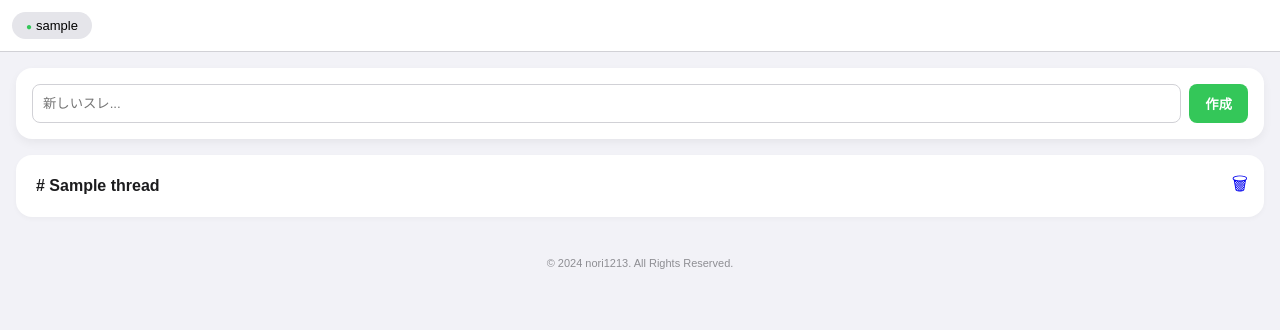
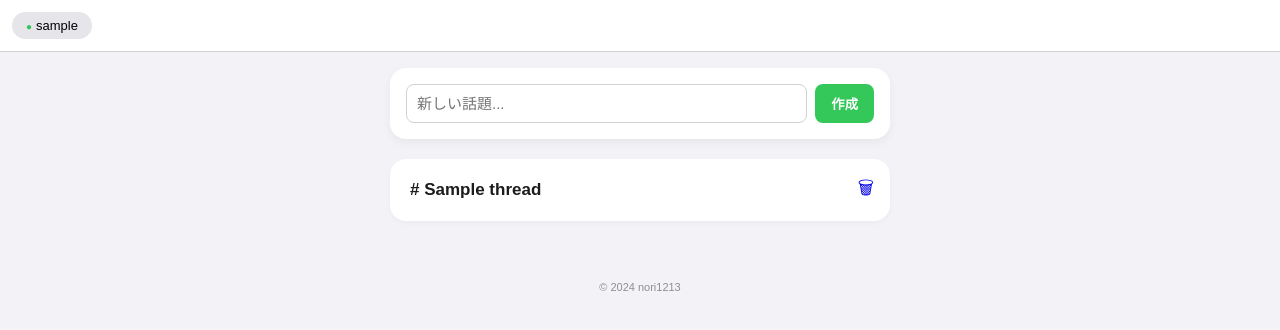
Before and after one commit to nori-pixl/mynote, a Flask app: page /class/1 in a window 1280 px wide. Shown: the part 51-381 px from the top of the page. Run offline with Flask 3, Linux system fonts and the light colour scheme; a user stored in the database is signed in; tables that the repository leaves empty hold one stand-in row (values such as "Sample post").

Commit message:
Update class_view.html

```diff
--- a/templates/class_view.html
+++ b/templates/class_view.html
@@ -9,14 +9,14 @@
         .member-scroll { display: flex; overflow-x: auto; padding: 12px; gap: 8px; background: #fff; border-bottom: 1px solid #d1d1d6; }
         .member-badge { white-space: nowrap; background: #e5e5ea; padding: 6px 14px; border-radius: 20px; font-size: 13px; }
         .member-badge::before { content: "●"; color: #34c759; margin-right: 4px; font-size: 10px; }
-        .create-box { background: white; padding: 16px; border-radius: 16px; margin: 16px; display: flex; gap: 8px; box-shadow: 0 4px 10px rgba(0,0,0,0.05); }
-        .create-box input { flex: 1; padding: 10px; border: 1px solid #d1d1d6; border-radius: 8px; }
+        .content { padding: 16px; max-width: 500px; margin: auto; }
+        .create-box { background: white; padding: 16px; border-radius: 16px; margin-bottom: 20px; display: flex; gap: 8px; box-shadow: 0 4px 10px rgba(0,0,0,0.05); }
+        .create-box input { flex: 1; padding: 10px; border: 1px solid #d1d1d6; border-radius: 8px; font-size: 15px; }
         .btn-add { background: #34c759; color: white; border: none; padding: 10px 16px; border-radius: 8px; font-weight: bold; }
-        .thread-card { background: white; border-radius: 16px; margin: 0 16px 12px 16px; display: flex; align-items: center; box-shadow: 0 2px 5px rgba(0,0,0,0.03); }
-        .thread-link { flex: 1; padding: 20px; text-decoration: none; color: #1c1c1e; font-weight: bold; }
+        .thread-card { background: white; border-radius: 16px; margin-bottom: 12px; display: flex; align-items: center; box-shadow: 0 2px 5px rgba(0,0,0,0.03); overflow: hidden; }
+        .thread-link { flex: 1; padding: 20px; text-decoration: none; color: #1c1c1e; font-weight: bold; font-size: 17px; }
         .pagination { display: flex; justify-content: center; gap: 10px; margin: 20px 0; }
         .pag-btn { text-decoration: none; background: #007aff; color: white; padding: 8px 16px; border-radius: 20px; font-size: 13px; font-weight: bold; }
-        .pag-next { background: #8e8e93; }
     </style>
 </head>
 <body>
@@ -27,8 +27,9 @@
 <div class="member-scroll">
     {% for m in members %}<div class="member-badge">{{ m.username }}</div>{% endfor %}
 </div>
+<div class="content">
     <form action="/create_thread/{{ target_class.id }}" method="POST" class="create-box">
-    <input type="text" name="title" placeholder="新しいスレ..." required>
+        <input type="text" name="title" placeholder="新しい話題..." required>
         <button type="submit" class="btn-add">作成</button>
     </form>
     {% for t in threads %}
@@ -37,15 +38,11 @@
         <a href="/delete_thread/{{ t.id }}" onclick="return confirm('削除？')" style="padding:16px; text-decoration:none; font-size:18px;">🗑</a>
     </div>
     {% endfor %}
-
     <div class="pagination">
-    {% if pagination.has_prev %}
-        <a href="{{ url_for('class_view', class_id=target_class.id, page=pagination.prev_num) }}" class="pag-btn">⬅ 前へ</a>
-    {% endif %}
-    {% if pagination.has_next %}
-        <a href="{{ url_for('class_view', class_id=target_class.id, page=pagination.next_num) }}" class="pag-btn pag-next">datalog {{ pagination.next_num }} ➡</a>
-    {% endif %}
+        {% if pagination.has_prev %}<a href="{{ url_for('class_view', class_id=target_class.id, page=pagination.prev_num) }}" class="pag-btn">⬅ 前へ</a>{% endif %}
+        {% if pagination.has_next %}<a href="{{ url_for('class_view', class_id=target_class.id, page=pagination.next_num) }}" class="pag-btn" style="background:#8e8e93;">datalog {{ pagination.next_num }} ➡</a>{% endif %}
     </div>
-<footer style="text-align:center; color:#8e8e93; font-size:11px; margin-top:20px;">&copy; 2024 nori1213. All Rights Reserved.</footer>
+    <footer style="text-align:center; color:#8e8e93; font-size:11px; margin-top:40px;">&copy; 2024 nori1213</footer>
+</div>
 </body>
 </html>
```
Lines whose indentation alone changed are shown as unchanged.
